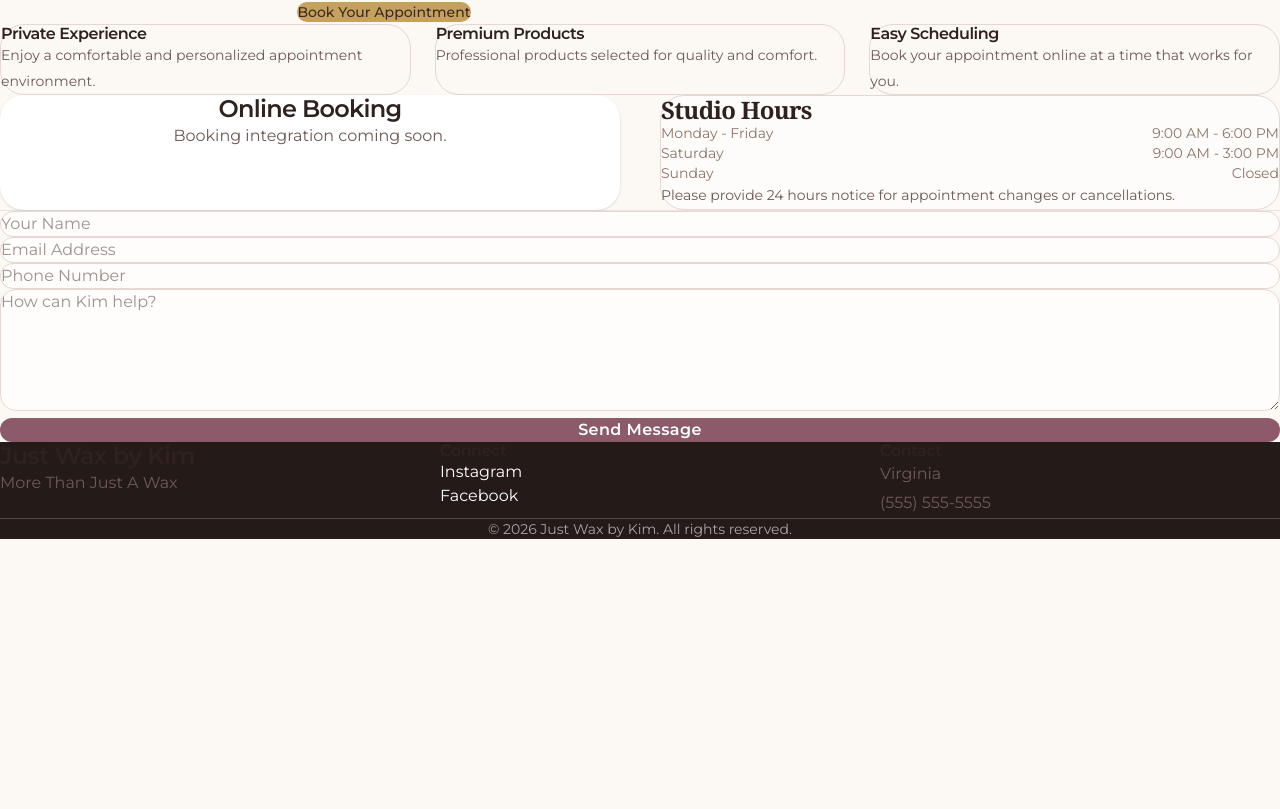
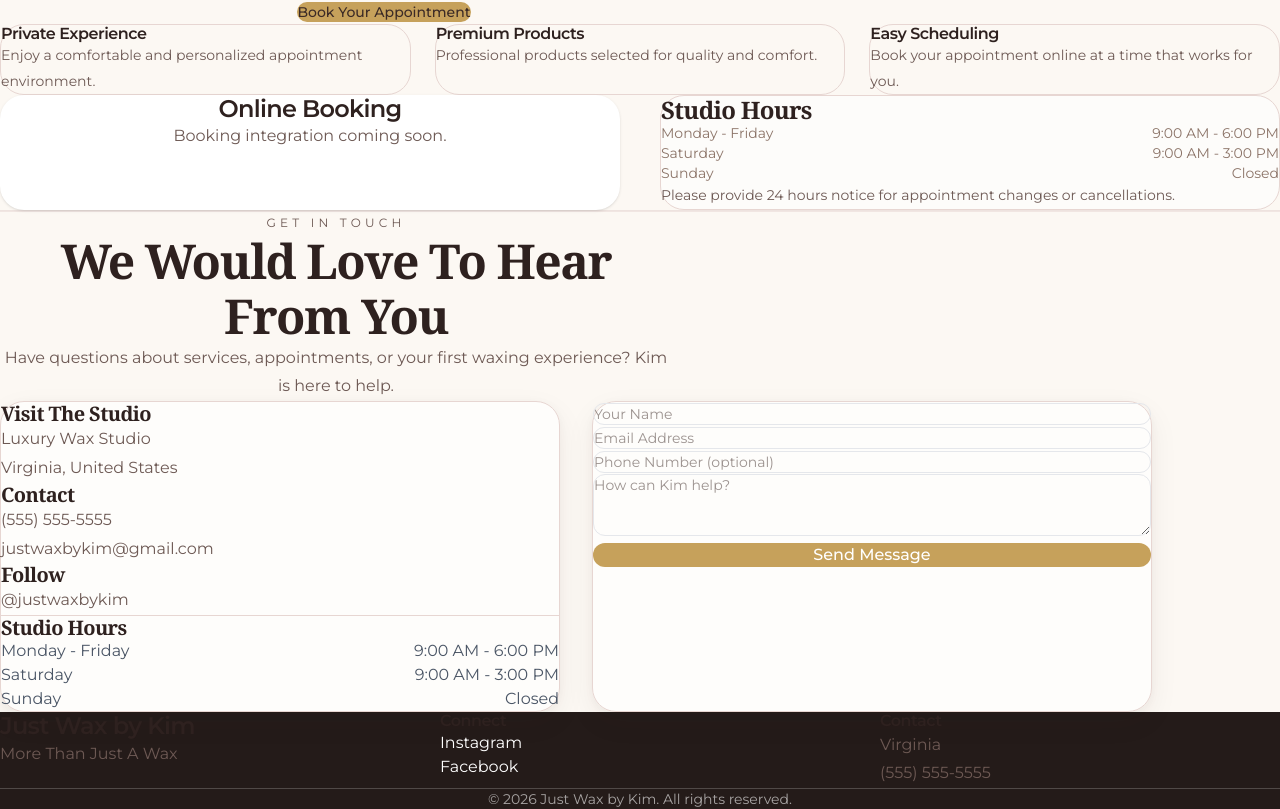
Before and after one commit to kevin-phan-25/just-wax-by-kim, a Next.js app: page / in a window 1280 px wide. Shown: the part 3730-4539 px from the top of the page. Before the commit the page ends 4269 px from the top, so only its background shows below. Built offline with nearby package versions, Linux system fonts and the light colour scheme; a web font is replaced by a local one.

Commit message:
Update Contact.tsx

```diff
--- a/features/contact/Contact.tsx
+++ b/features/contact/Contact.tsx
@@ -1,300 +1,205 @@
-"use client";
+/**
+ * -----------------------------------------------------------------------------
+ * File: Contact.tsx
+ *
+ * Description:
+ * Luxury contact section.
+ *
+ * Changes:
+ * - July 28, 2026
+ *   - Redesigned layout
+ *   - Added elegant card structure
+ *   - Reduced visual footprint
+ *   - Unified with Hero theme
+ *
+ * -----------------------------------------------------------------------------
+ */
 
-import { useState } from "react";
+import ContactForm from "./ContactForm";
+import ContactInfo from "./ContactInfo";
+import ContactHours from "./ContactHours";
 
 
-export default function ContactForm() {
-
-
-  const [isSubmitting, setIsSubmitting] = useState(false);
-
-  const [message, setMessage] = useState("");
-
-
-
-  const handleSubmit = async (
-    e: React.FormEvent<HTMLFormElement>
-  ) => {
-
-
-    e.preventDefault();
-
-    setIsSubmitting(true);
-
-
-
-    const formData = new FormData(
-      e.currentTarget
-    );
-
-
-
-    try {
-
-
-      const response = await fetch(
-        "/api/contact",
-        {
-          method:"POST",
-          body:formData,
-        }
-      );
-
-
-
-      if(response.ok){
-
-        setMessage(
-          "Thank you! Your message has been sent successfully."
-        );
-
-
-        e.currentTarget.reset();
-
-
-      } else {
-
-
-        setMessage(
-          "Something went wrong. Please try again."
-        );
-
-
-      }
-
-
-
-    } catch {
-
-
-      setMessage(
-        "Failed to send message. Please try again later."
-      );
-
-
-
-    } finally {
-
-
-      setIsSubmitting(false);
-
-
-    }
-
-
-  };
-
-
-
+export default function Contact() {
 
   return (
 
-    <form
+    <section
 
-      onSubmit={handleSubmit}
+      id="contact"
 
       className="
-        space-y-5
+        bg-brand-cream
+        border-t
+        border-brand-border/50
+        px-6
+        py-20
+        md:py-28
+      "
+
+    >
+
+      <div
+
+        className="
+          mx-auto
+          max-w-6xl
         "
 
       >
 
 
+        {/* Header */}
 
-      <input
-
-        type="text"
-
-        name="name"
-
-        required
+        <div
 
           className="
-          w-full
-          rounded-2xl
-          border
-          border-brand-border
-          bg-white/70
-          px-5
-          py-4
-          text-brand-espresso
-          outline-none
-          transition
-          focus:border-brand-dusty-pink
+            mx-auto
+            max-w-2xl
+            text-center
           "
 
-        placeholder="Your Name"
+        >
 
-      />
+          <p
+
+            className="
+              text-xs
+              uppercase
+              tracking-[0.35em]
+              text-brand-dusty-pink
+            "
+
+          >
+
+            Get In Touch
+
+          </p>
+
+
+
+          <h2
+
+            className="
+              mt-5
+              font-serif
+              text-4xl
+              md:text-5xl
+              text-brand-espresso
+            "
+
+          >
+
+            We Would Love To Hear From You
+
+          </h2>
+
+
+
+          <p
+
+            className="
+              mt-5
+              text-brand-taupe
+            "
+
+          >
+
+            Have questions about services, appointments,
+            or your first waxing experience?
+            Kim is here to help.
+
+          </p>
+
+
+        </div>
 
 
 
 
 
-      <input
+        {/* Contact Layout */}
 
-        type="email"
-
-        name="email"
-
-        required
+        <div
 
           className="
-          w-full
-          rounded-2xl
+            mt-14
+            grid
+            gap-8
+            md:grid-cols-2
+          "
+
+        >
+
+
+          {/* Information Card */}
+
+          <div
+
+            className="
+              rounded-3xl
               border
               border-brand-border
               bg-white/70
-          px-5
-          py-4
-          text-brand-espresso
-          outline-none
-          transition
-          focus:border-brand-dusty-pink
+              p-8
+              shadow-luxury
             "
 
-        placeholder="Email Address"
+          >
 
-      />
+            <ContactInfo />
+
+            <div
+
+              className="
+                mt-10
+                border-t
+                border-brand-border
+                pt-8
+              "
+
+            >
+
+              <ContactHours />
+
+            </div>
 
 
-
-
-
-      <input
-
-        type="tel"
-
-        name="phone"
-
-        className="
-          w-full
-          rounded-2xl
-          border
-          border-brand-border
-          bg-white/70
-          px-5
-          py-4
-          text-brand-espresso
-          outline-none
-          transition
-          focus:border-brand-dusty-pink
-        "
-
-        placeholder="Phone Number"
-
-      />
+          </div>
 
 
 
 
 
 
-      <textarea
+          {/* Form Card */}
 
-
-        name="message"
-
-
-        required
-
-
-        rows={5}
-
+          <div
 
             className="
-          w-full
-          rounded-2xl
+              rounded-3xl
               border
               border-brand-border
               bg-white/70
-          px-5
-          py-4
-          text-brand-espresso
-          outline-none
-          transition
-          focus:border-brand-dusty-pink
-        "
-
-
-        placeholder="How can Kim help?"
-
-
-      />
-
-
-
-
-
-
-
-      <button
-
-
-        type="submit"
-
-
-        disabled={isSubmitting}
-
-
-        className="
-          w-full
-          rounded-full
-          bg-brand-plum
-          px-8
-          py-5
-          font-semibold
-          tracking-wide
-          text-white
-          transition-all
-          duration-300
-          hover:bg-[#734454]
-          hover:-translate-y-1
-          hover:shadow-lg
-          disabled:opacity-70
-        "
-
-
-      >
-
-        {
-          isSubmitting
-          ? "Sending..."
-          : "Send Message"
-        }
-
-
-      </button>
-
-
-
-
-
-
-      {
-        message && (
-
-          <p
-
-            className="
-              text-center
-              text-sm
-              text-brand-taupe
+              p-8
+              shadow-luxury
             "
 
           >
 
-            {message}
+            <ContactForm />
 
-          </p>
-
-        )
-      }
+          </div>
 
 
 
+        </div>
 
-    </form>
+
+      </div>
+
+
+    </section>
 
   );
 
```
Lines whose indentation alone changed are shown as unchanged.
